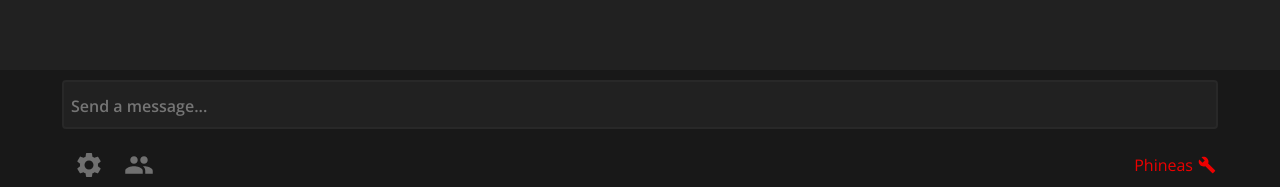
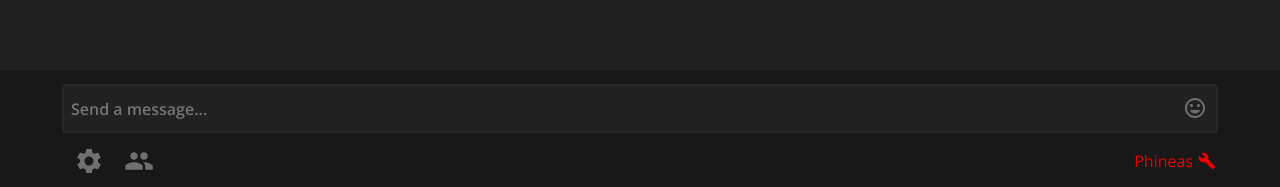
Before and after one commit to CxNetwork/cx-chat-frontend, a React (Create React App) app: page / in a window 1280 px wide. Shown: the part 610-797 px from the top of the page. Built offline with nearby package versions, Linux system fonts and the light colour scheme.

Commit message:
Emote button

```diff
--- a/src/components/Footer.js
+++ b/src/components/Footer.js
@@ -3,6 +3,7 @@ import React, { Component } from 'react';
 import '../cxd.css';
 import settingsIcon from "../assets/baseline-settings-20px.svg";
 import peopleIcon from "../assets/baseline-people-24px.svg";
+import emoteIcon from "../assets/baseline-tag_faces-24px.svg";
 
 //temp
 import adminBadge from "../assets/baseline-build-24px.svg";
@@ -16,6 +17,7 @@ class Footer extends Component {
       <div className="footer">
         <div className="chatBar">
           <input className="chatBarInput" placeholder="Send a message..."/>
+          <img className="emoteButton" src={emoteIcon}/>
         </div>
         <div className="chatExperience">
           <div className="optionButtons">
--- a/src/cxd.css
+++ b/src/cxd.css
@@ -30,7 +30,7 @@
   position: fixed;
   display: flex;
   flex-direction: column;
-  justify-content: space-around;
+  justify-content: space-evenly;
   align-items: center;
   bottom: 0;
   background-color: #181818;
@@ -39,6 +39,7 @@
 }
 
 .chatBar {
+  display: flex;
   width: 90%;
   height: 45px;
   border-radius: 4px;
@@ -74,6 +75,13 @@
   align-items: center;
 }
 
+.emoteButton {
+  margin: auto 0;
+  width: 24px;
+  height: 24px;
+  padding: 9px;
+}
+
 .optionButtons {
   display: flex;
   width: 20%;
```
Also changed, not shown: src/assets/baseline-tag_faces-24px.svg (added), 1 other file (tests, documents, lock files or other folders).
